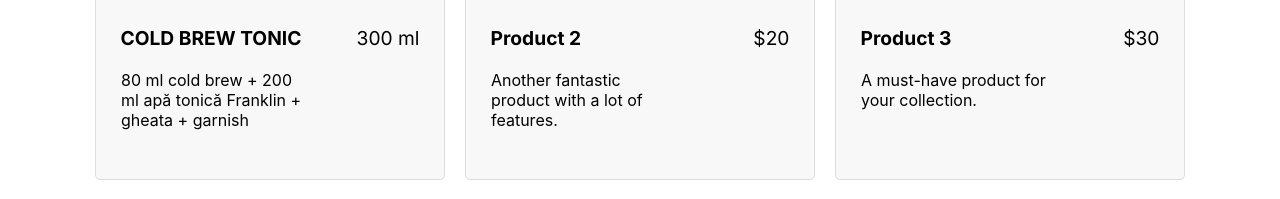
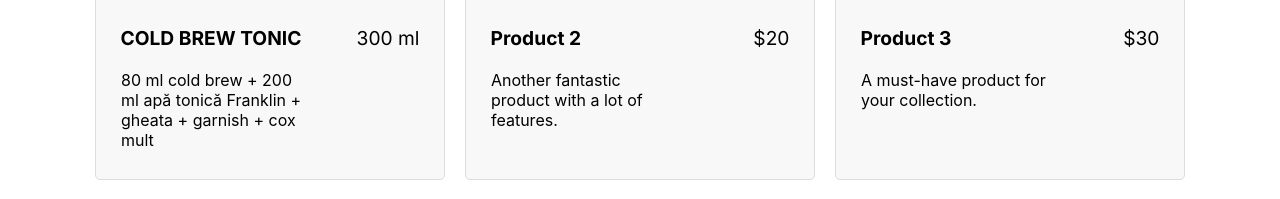
Before and after one commit to Cibuta562/amazoniq, a React (Create React App) app: page /under-construction/meniu in a window 1280 px wide. Shown: the part 370-569 px from the top of the page. Built offline with nearby package versions, Linux system fonts and the light colour scheme.

Commit message:
Update Meniu Res 4 items on max res

```diff
--- a/src/components/ProductGrid.js
+++ b/src/components/ProductGrid.js
@@ -8,7 +8,7 @@ const ProductGrid = () => {
             name: 'COLD BREW TONIC',
             price: '300 ml',
             description: '80 ml cold brew + \n' +
-                '200 ml apă tonică Franklin + gheata + garnish\n',
+                '200 ml apă tonică Franklin + gheata + garnish + cox mult',
             image: 'https://via.placeholder.com/150',
         },
         {
```
